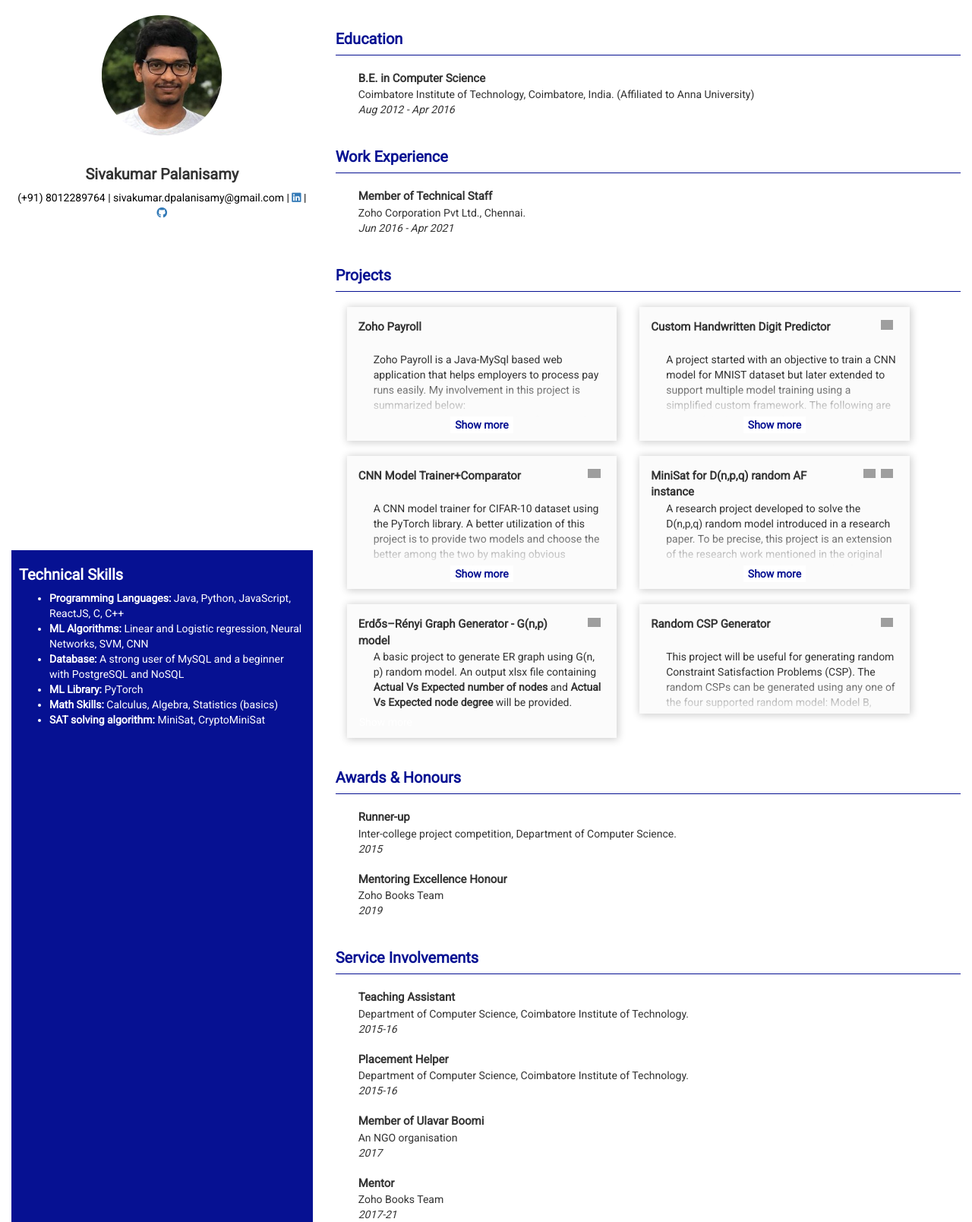
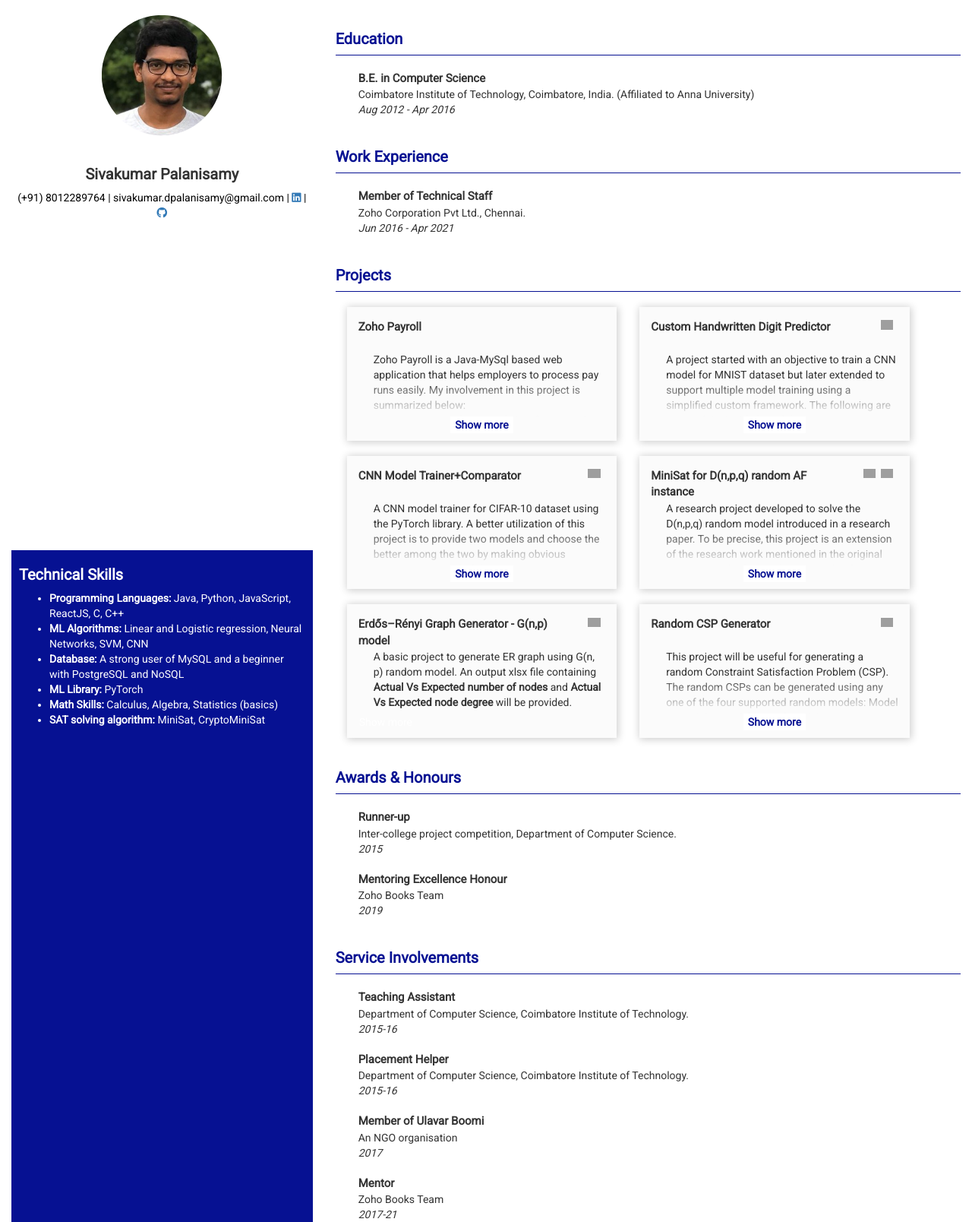
Before and after one commit to Sivakumar3695/Online_CV, a Jekyll site: the page built from index.html, in a window 1280 px wide. Shown: the whole page at 76% size. Built offline with Jekyll 4.4.1, drawn with Linux system fonts in a browser that asks for light colours; grey boxes are pictures that could not be loaded.

Commit message:
Update project.html

```diff
--- a/_includes/project.html
+++ b/_includes/project.html
@@ -96,8 +96,10 @@
 						</a>
 					</div>
 					<div class="project-description">
-						This project will be useful for generating random Constraint Satisfaction Problems (CSP). The random CSPs can be generated using any one of the four supported random model: Model B, Model D, Model RB, Model RD.
+						This project will be useful for generating a random Constraint Satisfaction Problem (CSP). The random CSPs can be generated using any one of the four supported random models: Model B, Model D, Model RB and Model RD.
 					</div>
+					<div class="show-more"> <p><button onclick="showModal('project-5')">Show more </button></p> </div>
+
 				</div>
 			</div>
 		</div>
```
